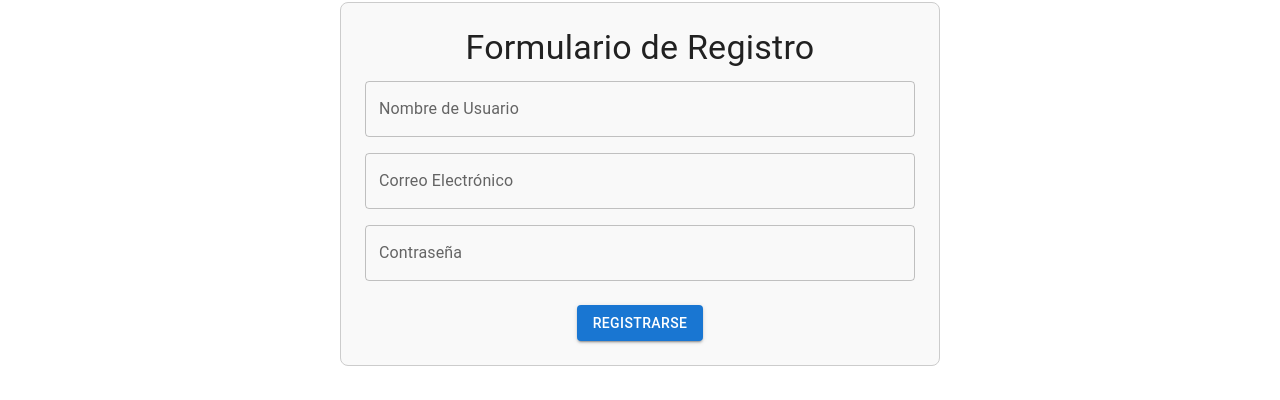
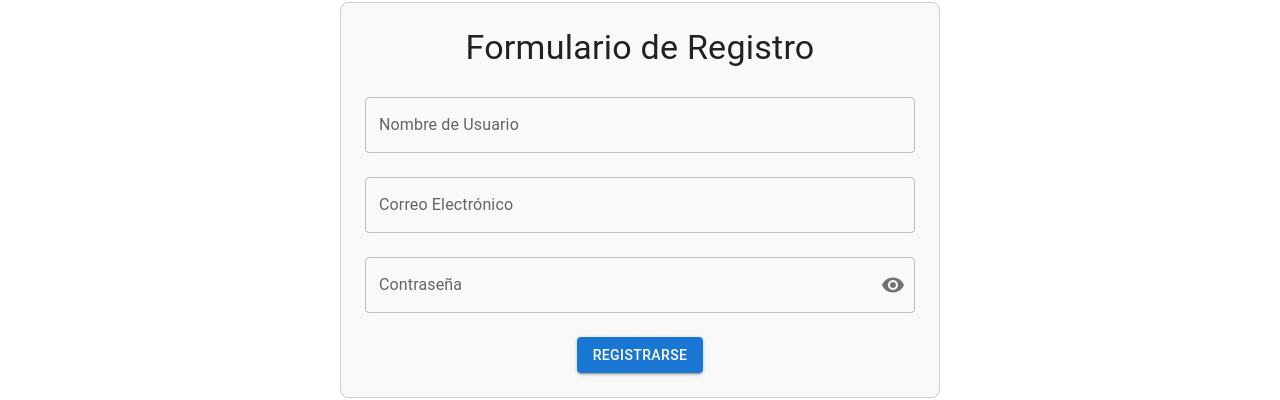
Before and after one commit to AnaliaAldete/proyecto-tienda, a React (Vite) app: page /Registro in a window 1280 px wide. Shown: the part 110-510 px from the top of the page. Built offline with nearby package versions, Linux system fonts and the light colour scheme; no server answers; the database is empty.

Commit message:
manejo de errores de registro

```diff
--- a/src/pages/Login.jsx
+++ b/src/pages/Login.jsx
@@ -8,9 +8,12 @@ import {
 	Box,
 	Container,
 	Alert,
+	IconButton,
+	InputAdornment,
 } from "@mui/material";
 import { getAuth, signInWithEmailAndPassword } from "firebase/auth";
 import { useNavigate, Link } from "react-router-dom";
+import { MdVisibility, MdVisibilityOff } from "react-icons/md";
 
 export const Login = () => {
 	const {
@@ -22,6 +25,10 @@ export const Login = () => {
 	const navigate = useNavigate();
 
 	const [errorMessage, setErrorMessage] = useState(null);
+	const [showPassword, setShowPassword] = useState(false);
+
+	const handleClickShowPassword = () => setShowPassword(!showPassword);
+	const handleMouseDownPassword = (event) => event.preventDefault();
 
 	const onSubmit = (data) => {
 		const auth = getAuth();
@@ -82,7 +89,7 @@ export const Login = () => {
 				<Box sx={{ mb: 2 }}>
 					<TextField
 						label="Contraseña"
-						type="password"
+						type={showPassword ? "text" : "password"}
 						variant="outlined"
 						margin="normal"
 						fullWidth
@@ -96,6 +103,20 @@ export const Login = () => {
 						})}
 						error={!!errors.contraseña}
 						helperText={errors.contraseña ? errors.contraseña.message : ""}
+						InputProps={{
+							endAdornment: (
+								<InputAdornment position="end">
+									<IconButton
+										aria-label="toggle password visibility"
+										onClick={handleClickShowPassword}
+										onMouseDown={handleMouseDownPassword}
+										edge="end"
+									>
+										{showPassword ? <MdVisibilityOff /> : <MdVisibility />}
+									</IconButton>
+								</InputAdornment>
+							),
+						}}
 					/>
 				</Box>
 				{errorMessage && (
--- a/src/pages/Registro.jsx
+++ b/src/pages/Registro.jsx
@@ -1,10 +1,21 @@
 import React from "react";
+import { useState } from "react";
 import { useForm } from "react-hook-form";
-import { TextField, Button, Typography, Container, Box } from "@mui/material";
+import {
+	TextField,
+	Button,
+	Typography,
+	Container,
+	Box,
+	Alert,
+	IconButton,
+	InputAdornment,
+} from "@mui/material";
 import { getAuth, createUserWithEmailAndPassword } from "firebase/auth";
 import { useNavigate } from "react-router";
-import { collection, doc, setDoc } from "firebase/firestore";
+import { doc, setDoc } from "firebase/firestore";
 import { db } from "../../firebase";
+import { MdVisibility, MdVisibilityOff } from "react-icons/md";
 
 export const Registro = () => {
 	const {
@@ -14,6 +25,11 @@ export const Registro = () => {
 	} = useForm();
 
 	const navigate = useNavigate();
+	const [errorMessage, setErrorMessage] = useState(null);
+	const [showPassword, setShowPassword] = useState(false);
+
+	const handleClickShowPassword = () => setShowPassword(!showPassword);
+	const handleMouseDownPassword = (event) => event.preventDefault();
 
 	const onSubmit = (data) => {
 		const auth = getAuth();
@@ -21,8 +37,9 @@ export const Registro = () => {
 		const registroNuevoUsuario = async (nuevoUsuario) => {
 			try {
 				await setDoc(doc(db, "usuarios", nuevoUsuario.id), nuevoUsuario);
+				navigate("/");
 			} catch (err) {
-				console.log(err);
+				setErrorMessage("Ocurrió un error inesperado. Inténtalo nuevamente.");
 			}
 		};
 		createUserWithEmailAndPassword(auth, data.email, data.contraseña)
@@ -35,12 +52,17 @@ export const Registro = () => {
 					id: userCredential.user.uid,
 				};
 				registroNuevoUsuario(usuario);
-				navigate("/");
 			})
 			.catch((error) => {
-				const errorCode = error.code;
-				const errorMessage = error.message;
-				console.error(`Error ${errorCode}: ${errorMessage}`);
+				let message;
+				if (error.code === "auth/email-already-in-use") {
+					message = "El email ya está registrado. Por favor, inicia sesión.";
+				} else if (error.code === "auth/too-many-requests") {
+					message = "El registro de usuarios está deshabilitado.";
+				} else {
+					message = "Ocurrió un error inesperado. Inténtalo nuevamente.";
+				}
+				setErrorMessage(message);
 			});
 	};
 
@@ -60,12 +82,13 @@ export const Registro = () => {
 				Formulario de Registro
 			</Typography>
 			<form onSubmit={handleSubmit(onSubmit)} noValidate>
-				<Box sx={{ mb: 2 }}>
+				<Box>
 					<TextField
 						label="Nombre de Usuario"
 						variant="outlined"
 						fullWidth
 						autoComplete="name"
+						margin="normal"
 						{...register("nombre", {
 							required: "El nombre de usuario es requerido",
 						})}
@@ -74,13 +97,14 @@ export const Registro = () => {
 					/>
 				</Box>
 
-				<Box sx={{ mb: 2 }}>
+				<Box>
 					<TextField
 						label="Correo Electrónico"
 						name="email"
 						variant="outlined"
 						fullWidth
 						autoComplete="email"
+						margin="normal"
 						{...register("email", {
 							required: "El correo electrónico es requerido",
 							pattern: {
@@ -93,14 +117,15 @@ export const Registro = () => {
 					/>
 				</Box>
 
-				<Box sx={{ mb: 3 }}>
+				<Box sx={{ mb: 2 }}>
 					<TextField
 						label="Contraseña"
 						name="contraseña"
-						type="password"
+						type={showPassword ? "text" : "password"}
 						variant="outlined"
 						fullWidth
 						autoComplete="new-password"
+						margin="normal"
 						{...register("contraseña", {
 							required: "La contraseña es requerida",
 							minLength: {
@@ -110,8 +135,27 @@ export const Registro = () => {
 						})}
 						error={!!errors.contraseña}
 						helperText={errors.contraseña ? errors.contraseña.message : ""}
+						InputProps={{
+							endAdornment: (
+								<InputAdornment position="end">
+									<IconButton
+										aria-label="toggle password visibility"
+										onClick={handleClickShowPassword}
+										onMouseDown={handleMouseDownPassword}
+										edge="end"
+									>
+										{showPassword ? <MdVisibilityOff /> : <MdVisibility />}
+									</IconButton>
+								</InputAdornment>
+							),
+						}}
 					/>
 				</Box>
+				{errorMessage && (
+					<Alert severity="error" sx={{ mb: 2 }}>
+						{errorMessage}
+					</Alert>
+				)}
 
 				<Button type="submit" variant="contained" color="primary">
 					Registrarse
```
